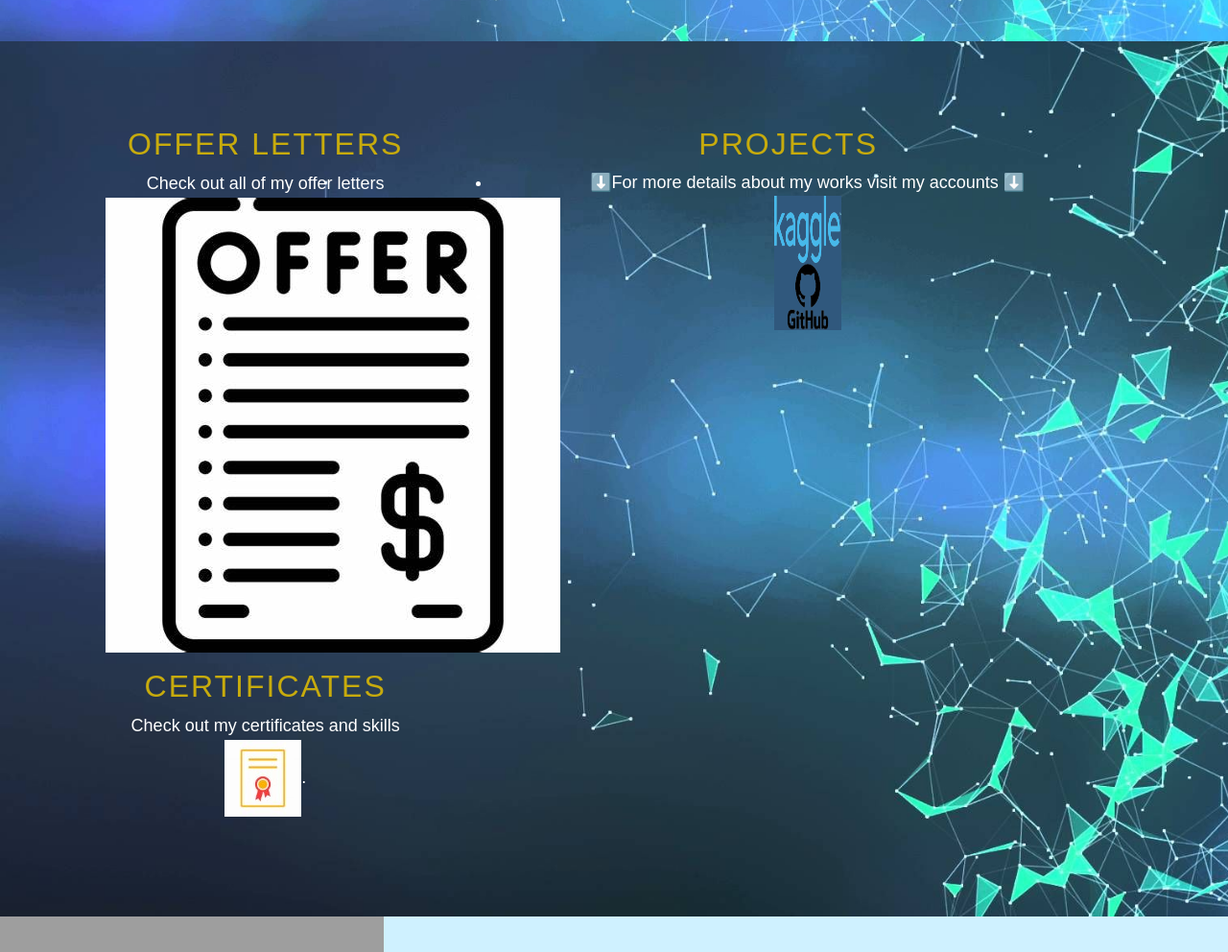
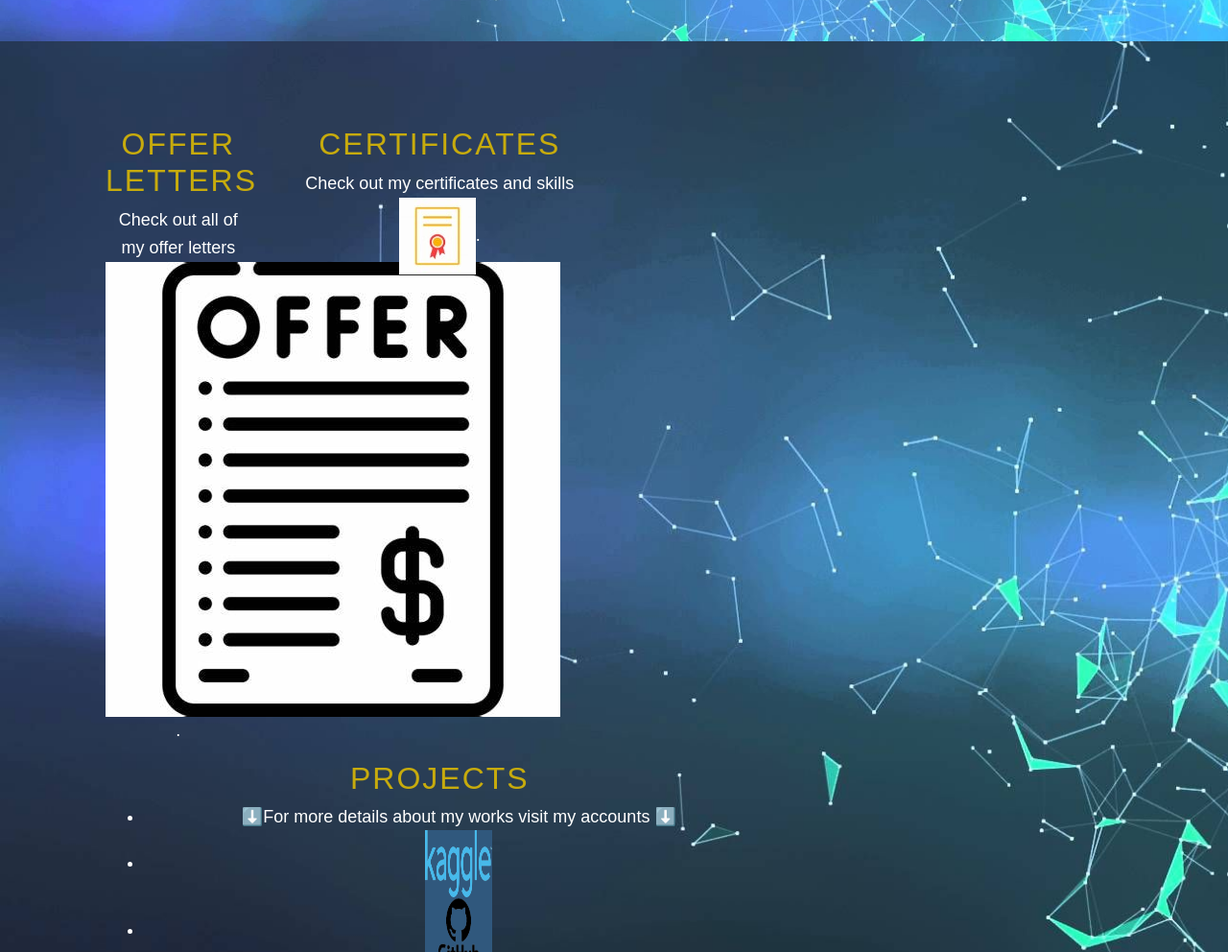
Before and after one commit to YossefEFM/yossefessam, a plain HTML site: page index.html in a window 1280 px wide. Shown: the part 2360-3352 px from the top of the page at 96% size. Drawn offline with nearby package versions, Linux system fonts and the light colour scheme; grey boxes are pictures that could not be loaded.

Commit message:
Update index.html

```diff
--- a/index.html
+++ b/index.html
@@ -120,10 +120,12 @@
   <section id="projects" class="section bg-image text-white py-5">
     <div class="container">
       <div class="row">
+       <div class="col-md-2">
+       <h2>Offer Letters</h2>
+	<p>Check out all of my offer letters<a herf="https://drive.google.com/drive/folders/1mA-hz7nqejnK0WhYiWkTGCDUzBAz-khz?usp=sharing"><img src="Images\offer letter.jpeg"></a>.</p>
+        </div>
         <div class="col-md-4">
-	 <h2>Offer Letters</h2>
-		<p>Check out all of my offer letters<a herf="https://drive.google.com/drive/folders/1mA-hz7nqejnK0WhYiWkTGCDUzBAz-khz?usp=sharing"><img src="Images\offer letter.jpeg"></a></p>
-         <h2>Certificates</h2>
+	<h2>Certificates</h2>
         <p>Check out my certificates and skills<a href="https://drive.google.com/drive/folders/1Q3fZI7G_NMhokPHVJhBxaXCj8LMh5G2f?usp=drive_link"><img src="Images\certificate.jpeg"></a>.</p>
         </div>
         <div class="col-md-8">
```
